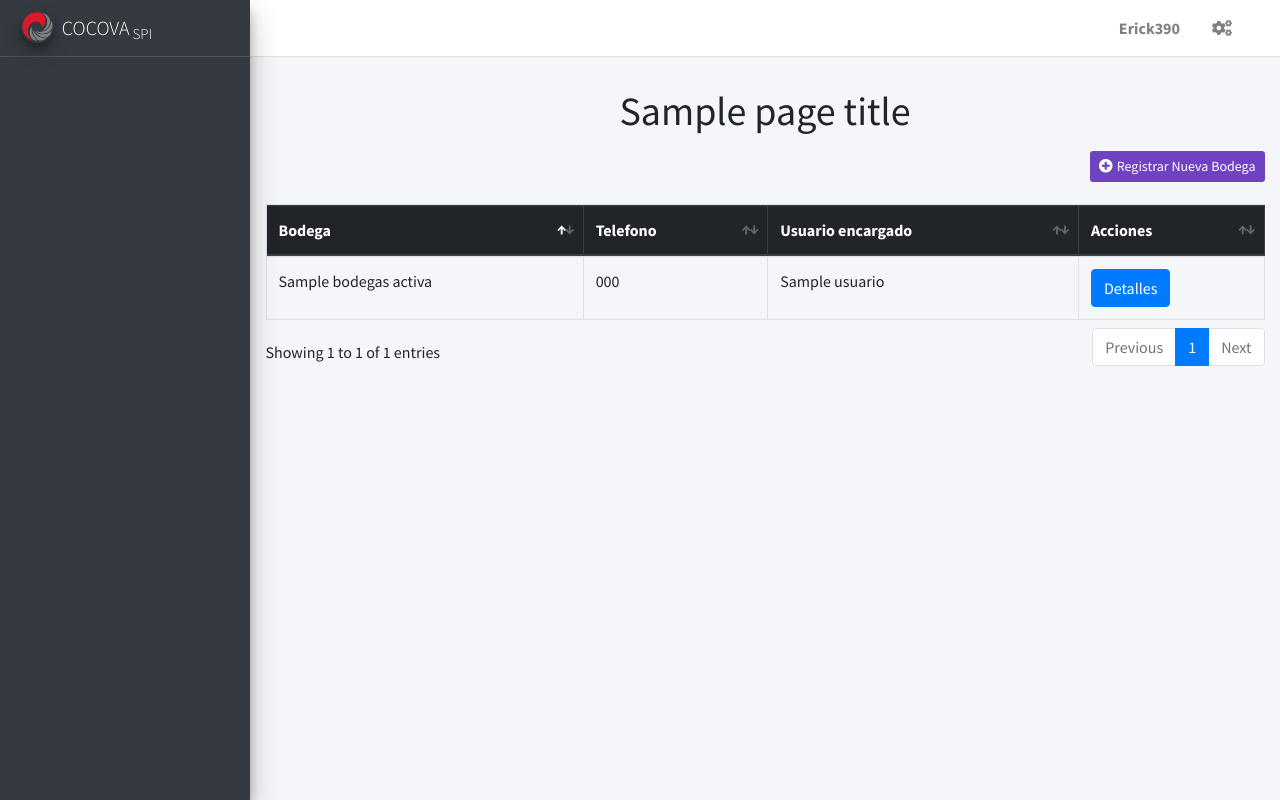
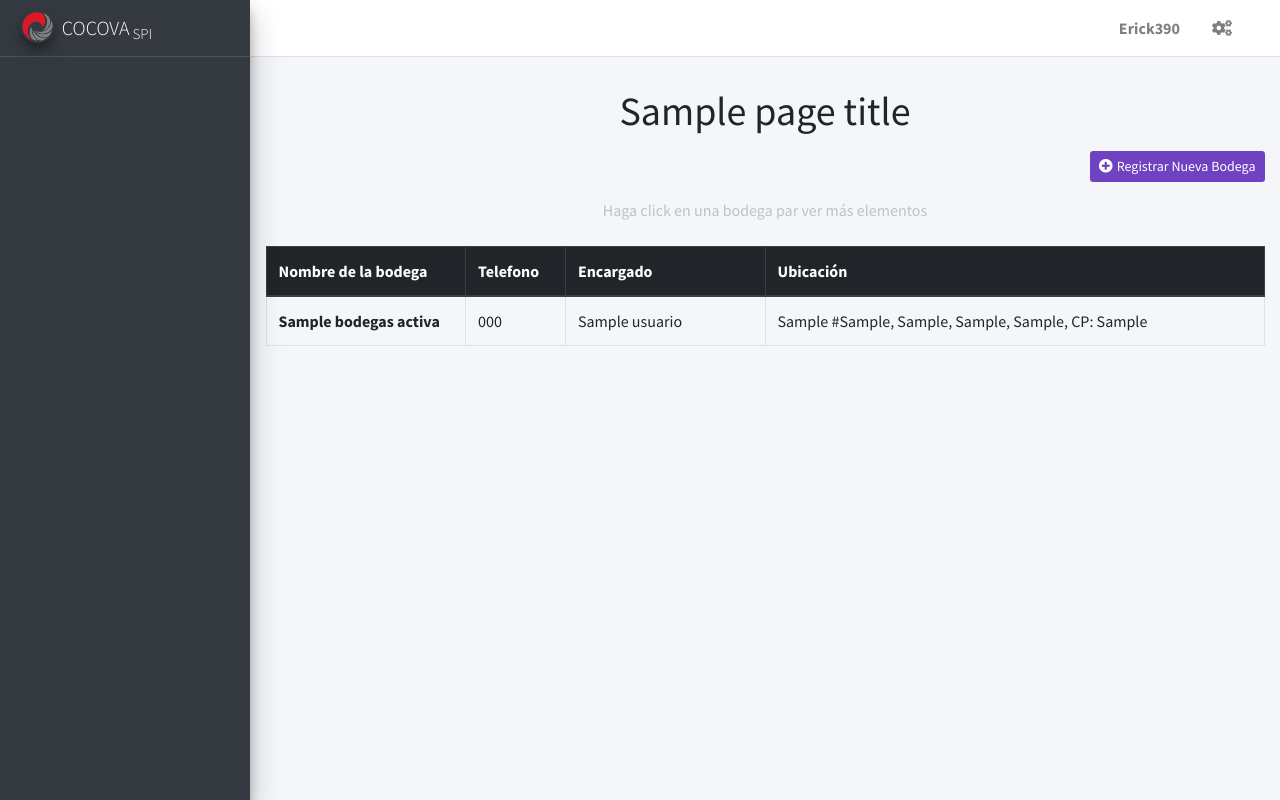
Before and after one commit to d4m14n257/SPI, a Symfony app: template proyecto-spi/templates/bodega/index.html.twig in a window 1280 px wide. Run offline with Twig, Linux system fonts and the light colour scheme; the template is opened without the code that fills it: most values are stand-ins (such as "Sample title", 1, 10 or a date in 2020); form fields are guessed from the names that the template uses; some libraries are stand-ins or nearby versions.

Commit message:
Modified multiple files

```diff
--- a/proyecto-spi/templates/bodega/index.html.twig
+++ b/proyecto-spi/templates/bodega/index.html.twig
@@ -88,24 +88,42 @@
 
     {% if Bodegas_Activas is not empty %}
 
-        <table id="TablaBodegas" class="table table-bordered table-hover dataTable dtr-inline">
+        <span class="text-muted mx-auto user-select-none" style="opacity: 0.4;">Haga click en una bodega par ver más elementos</span>
+        <br>
+        <table class="table table-bordered table-hover" style="table-layout: fixed;">
             <thead class="thead-dark">
                 <tr>
-                    <th>Bodega</th>
-                    <th>Telefono</th>
-                    <th>Usuario encargado</th>
-                    <th>Acciones</th>
+                    <th style="width: 20%;">Nombre de la bodega</th>
+                    <th style="width: auto;">Telefono</th>
+                    <th style="width: 20%;">Encargado</th>
+                    <th style="width: 50%;">Ubicación</th>
                 </tr>
             </thead>
             <tbody>
                 {% for bodega in Bodegas_Activas %}
-                    <tr>
-                        <td>{{ bodega.getNombre }}</td>
+                    <tr data-widget="expandable-table" aria-expanded="false">
+                        <td><b>{{ bodega.getNombre }}</b></td>
                         <td>{{ bodega.getTelefono }}</td>
                         <td>{{ bodega.getUsuario.getNombreCompleto }}</td>
-                        <td>
-                            <button class="btn btn-primary" type="button" data-toggle="collapse" data-target="#{{ bodega.getIdAlmacen }}"
-                                aria-expanded="false" aria-controls="{{ bodega.getIdAlmacen }}">Detalles</button>
+                        <td>{{ bodega.getUbicacion.getCalle }} #{{ bodega.getUbicacion.getNumero }},
+                            {{ bodega.getUbicacion.getColonia }}, {{ bodega.getUbicacion.getMunicipio }},
+                            {{ bodega.getUbicacion.getLocalidad }}, CP: {{ bodega.getUbicacion.getCp }}</td>
+                    </tr>
+                    <tr class="expandable-body d-none">
+                        <td colspan="4">
+                            <div class="row">
+                                <div class="col">
+                                    <p class="pt-2 float-left"><b>Descripción: </b></p>
+                                    <div class="float-right">
+                                        <button class="btn btn-sm btn-dark">Compras</button>
+                                        <button class="btn btn-sm btn-dark">Productos</button>
+                                        <button class="btn btn-sm btn-dark">Movimientos</button>
+                                    </div>
+                                </div>
+                            </div>
+                            <p style="display: none;">
+                                {{ bodega.getDescripcion }}
+                            </p>
                         </td>
                     </tr>
                 {% endfor %}
@@ -150,16 +168,6 @@ $(document).ready(function() {
         $(this).find('[name=new_bodega]')[0].reset();
     });
 
-    $('#TablaBodegas').DataTable({
-        "paging": true,
-        "searching": false,
-        "ordering": true,
-        "info": true,
-        "responsive": true,
-        "lengthChange": false,
-        "autoWidth": false
-    });
-
 });
 </script>
 
```
Also changed, not shown: proyecto-spi/src/Controller/UsuariosController.php (deleted, +0 -20 lines), proyecto-spi/src/Form/UbicacionType (2).php (added, +39 -0 lines), proyecto-spi/templates/obra/details.html.twig (+5 -6 lines), proyecto-spi/templates/obra/index.html.twig (+13 -7 lines), proyecto-spi/templates/usuarios/index.html.twig (deleted, +0 -21 lines).
